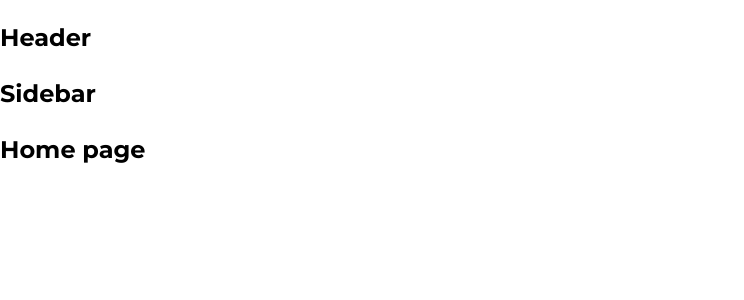
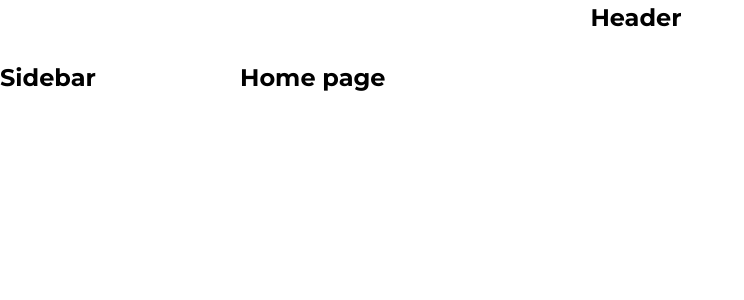
Before and after one commit to hungvu301999/tiktok-ui, a React (Create React App) app: page / in a window 1280 px wide. Shown: the top 300 px of the page, without its empty margins (0-744 px from the left). Built offline with nearby package versions, Linux system fonts and the light colour scheme.

Commit message:
6. Dựng khung Layout mặc định

```diff
--- a/package.json
+++ b/package.json
@@ -6,6 +6,7 @@
     "@testing-library/jest-dom": "^5.16.5",
     "@testing-library/react": "^13.4.0",
     "@testing-library/user-event": "^13.5.0",
+    "classnames": "^2.3.2",
     "normalize.css": "^8.0.1",
     "react": "^18.2.0",
     "react-dom": "^18.2.0",
--- a/src/components/GlobalStyles/GlobalStyles.scss
+++ b/src/components/GlobalStyles/GlobalStyles.scss
@@ -3,9 +3,12 @@
 
 :root {
   --primary: #fe2c55;
+  --background-default :rgb(255, 255, 255);
 }
 * {
   box-sizing: border-box;
+  margin: 0;
+  padding: 0;
 }
 html {
   font-size: 62.5%;
--- /dev/null
+++ b/src/components/Layout/Default/Default.module.scss
@@ -0,0 +1,18 @@
+.wrapper {
+    display: flex;
+    flex-direction: column;
+
+}
+
+.container {
+    width: 100%;
+    min-height: 1000px;
+    background: var(--background-default);
+    display: flex;
+
+}
+
+.content {
+    min-width: 420px;
+    flex: 1 1 0%;
+}
--- /dev/null
+++ b/src/components/Layout/Default/Sidebar/Sidebar.module.scss
@@ -0,0 +1,5 @@
+.wrapper{
+    width: 240px;
+    background: var(--background-default);
+    padding-right: 8px;
+}
--- /dev/null
+++ b/src/components/Layout/Default/Sidebar/index.js
@@ -0,0 +1,12 @@
+import styles from './Sidebar.module.scss'
+import classNames from 'classnames/bind';
+
+const cx = classNames.bind(styles)
+
+function Sidebar() {
+    return <aside className={cx('wrapper')}>
+        <h2>Sidebar</h2>
+    </aside>;
+}
+
+export default Sidebar;
--- a/src/components/Layout/Default/Sidebar/index.js/index.js
+++ /dev/null
@@ -1,5 +0,0 @@
-function Sidebar() {
-    return <h2>Sidebar</h2>;
-}
-
-export default Sidebar;
--- a/src/components/Layout/Default/index.js
+++ b/src/components/Layout/Default/index.js
@@ -1,12 +1,17 @@
+import styles from './Default.module.scss'
+import classNames from 'classnames/bind';
+
 import Header from "~/components/Layout/components/Header";
 import Sidebar from "./Sidebar/index.js";
 
+ const cx = classNames.bind(styles)
+
 function DefaultLayout({children}) {
-    return <div>
+    return <div className={cx('wrapper')}>
         <Header />
-        <div className="container">
+        <div className={cx('container')}>
             <Sidebar />
-            <div className="content">{children}</div>
+            <div className={cx('content')}>{children}</div>
         </div>
     </div>;
 }
--- a/src/components/Layout/HeaderOnly/index.js
+++ b/src/components/Layout/HeaderOnly/index.js
@@ -1,6 +1,6 @@
 import Header from '~/components/Layout/components/Header';
 
-function DefaultLayout({ children }) {
+function HeaderOnly({ children }) {
   return (
     <div>
       <Header />
@@ -11,4 +11,4 @@ function DefaultLayout({ children }) {
   );
 }
 
-export default DefaultLayout;
+export default HeaderOnly;
--- /dev/null
+++ b/src/components/Layout/components/Header/Header.module.scss
@@ -0,0 +1,14 @@
+.wrapper {
+  display: flex;
+  height: 60px;
+  box-shadow: rgba(0, 0, 0, 0.12) 0px 1px 1px;
+  width: 100%;
+}
+
+.inner {
+  width: 100%;
+  height: 100%;
+  padding-right: 24px;
+  padding-left: 16px;
+  text-align: center;
+}
--- a/src/components/Layout/components/Header/index.js
+++ b/src/components/Layout/components/Header/index.js
@@ -1,5 +1,15 @@
+import styles from './Header.module.scss';
+import classNames from 'classnames/bind';
+
+const cx = classNames.bind(styles);
 function Header() {
-    return <h2>Header</h2>;
+  return (
+    <header className={cx('wrapper')}>
+      <div className={cx('inner')}>
+        <h2>Header</h2>
+      </div>
+    </header>
+  );
 }
 
 export default Header;
```
Also changed, not shown: 1 other file (tests, documents, lock files or other folders).
